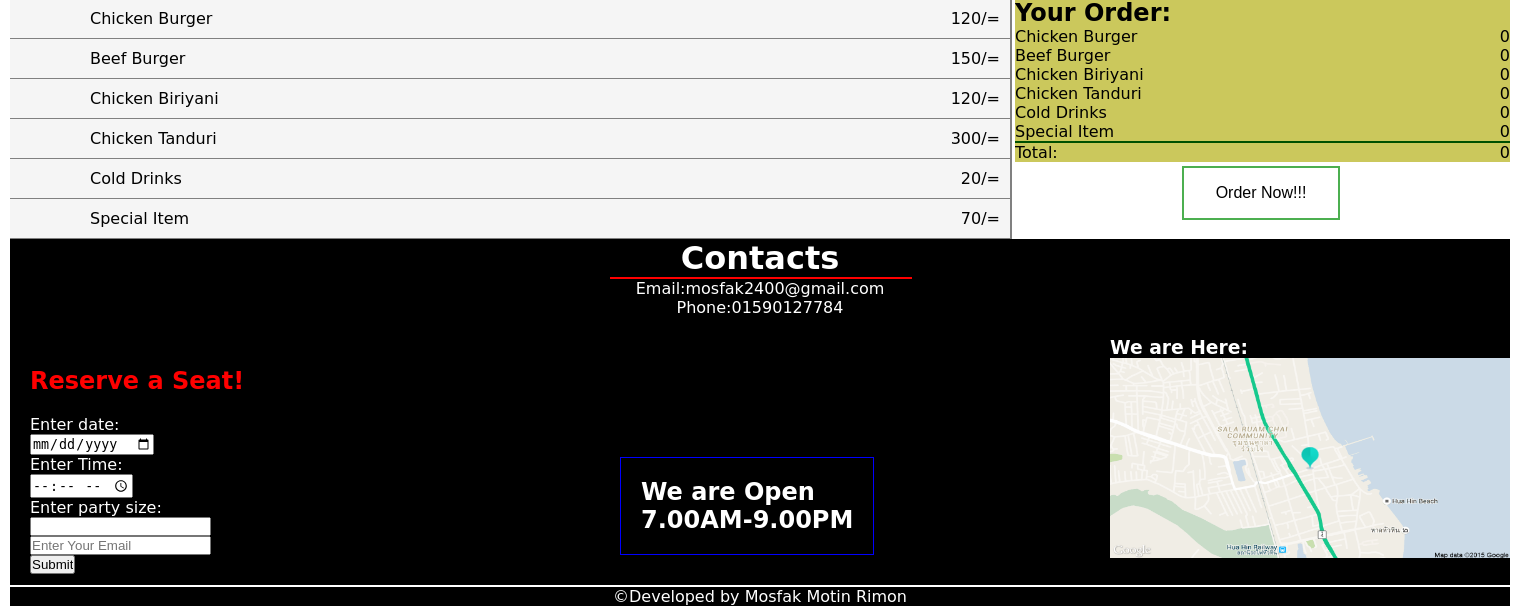
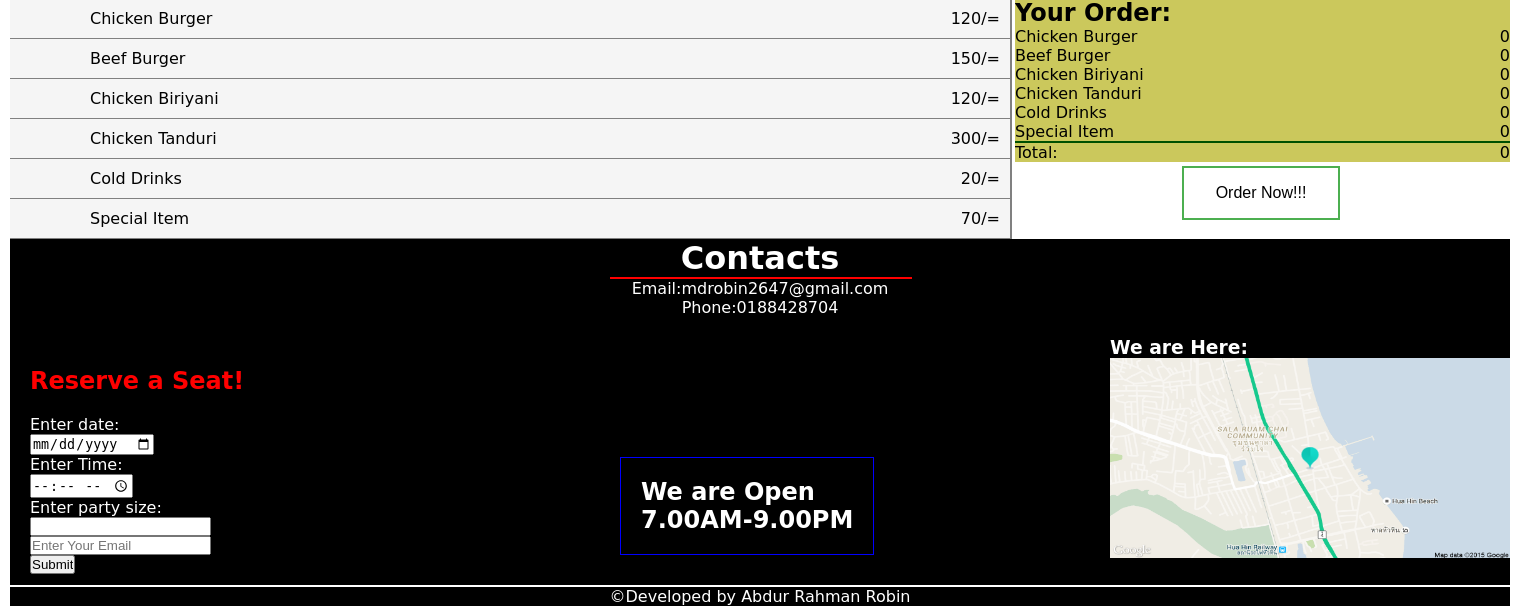
Before and after one commit to Mosfak/Impala_Resturant, a PHP site: page /other/orderNow.php in a window 1520 px wide. Shown: the part 222-833 px from the top of the page. Run offline with PHP 8.4, Linux system fonts and the light colour scheme; some libraries are stand-ins or nearby versions.

Commit message:
changes 2

```diff
--- a/Impala Resturant/other/orderNow.php
+++ b/Impala Resturant/other/orderNow.php
@@ -64,8 +64,8 @@
                 <div class="fix contacts">
                     <h1>Contacts</h1>
                     <hr width="300px"  color="red" style="margin-left: 600px;">
-                    <p >Email:mosfak2400@gmail.com</p>
-                    <p>Phone:01590127784</p>
+                    <p >Email:mdrobin2647@gmail.com</p>
+                    <p>Phone:0188428704</p>
                 </div>
                 <div class="fix seat">
                     <form>
@@ -90,7 +90,7 @@
             </div>
 			<div class="fix cpyright">
 				<hr color="white">
-				&copy;Developed by Mosfak Motin Rimon
+				&copy;Developed by Abdur Rahman Robin
 			</div>
 
 
--- a/Impala Resturant/other/signup.php
+++ b/Impala Resturant/other/signup.php
@@ -37,8 +37,8 @@
     <div class="fix contacts">
         <h1>Contacts</h1>
         <hr width="300px"  color="red" style="margin-left: 600px;">
-        <p >Email:mosfak2400@gmail.com</p>
-        <p>Phone:01590127784</p>
+        <p >Email:mdrobin2647@gmail.com</p>
+        <p>Phone:0188428704</p>
     </div>
     <div class="fix seat">
         <form>
@@ -63,7 +63,7 @@
 </div>
 <div class="fix cpyright">
     <hr color="white">
-    &copy;Developed by Mosfak Motin Rimon
+    &copy;Developed by Abdur Rahaman Robin
 </div>
 </body>
 
```
Also changed, not shown: Impala Resturant/other/login.php (+3 -4 lines).
